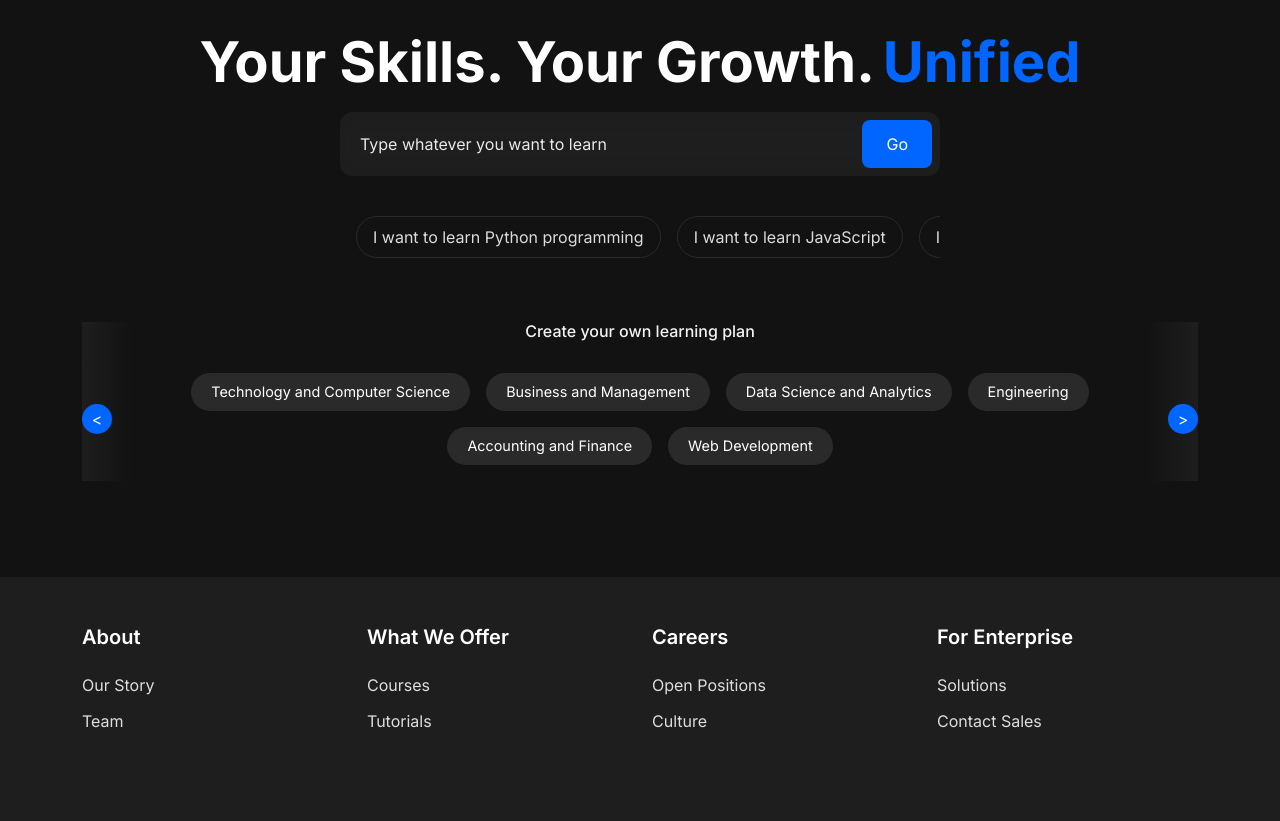
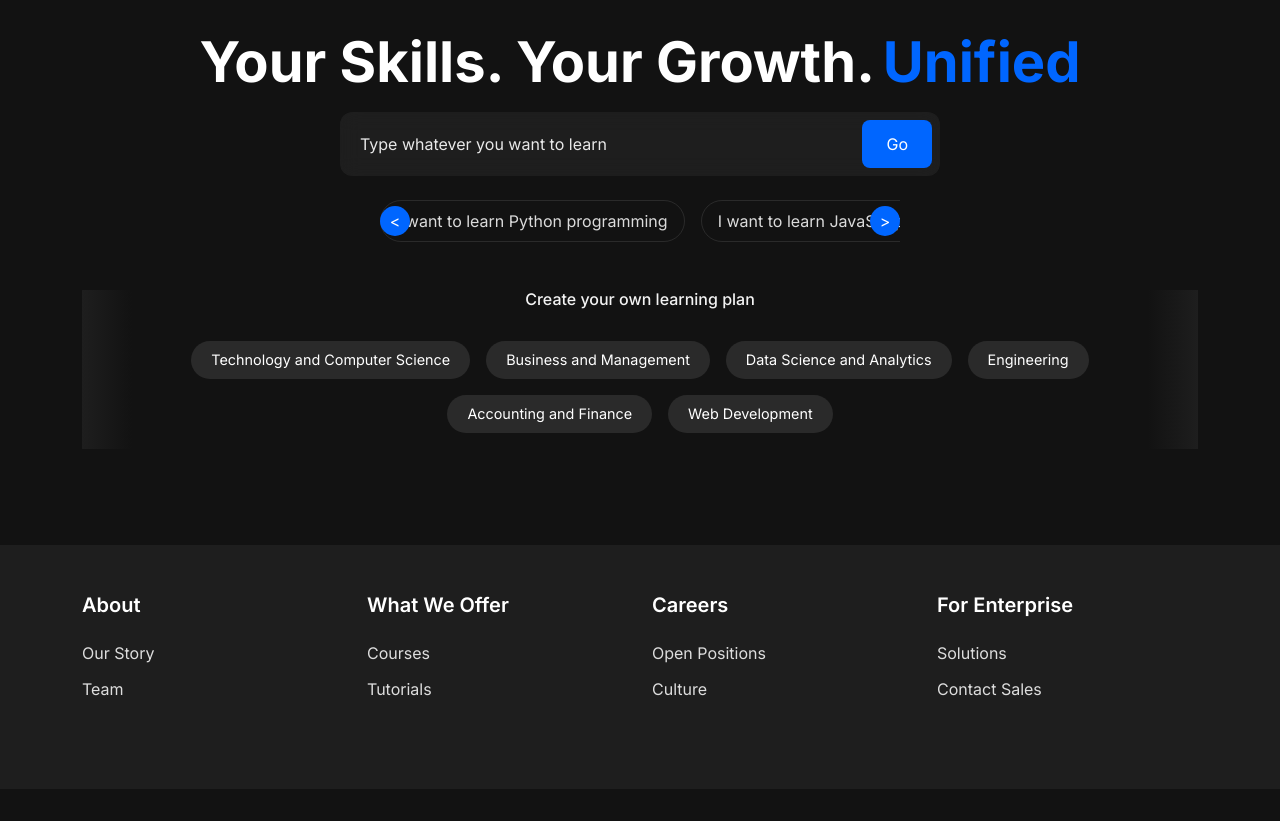
Before and after one commit to srikrishna-Challa/LearnerID_HTML, a Flask app: page / in a window 1280 px wide. Shown: the part 146-967 px from the top of the page. After the commit the page ends 842 px from the top, so only its background shows below. Run offline with Flask 3, Linux system fonts and the light colour scheme.

Commit message:
Agent query: Can you verify if: 1. The scroll arrows have been moved to the recommendations section? 2. The recommendations section scrolls smoothly with the arrows? 3. The categories section still scrolls horizontally but without arrows?

```diff
--- a/static/css/style.css
+++ b/static/css/style.css
@@ -605,6 +605,18 @@
     outline: none;
     border-color: var(--primary-color);
 }
+.scroll-container-wrapper {
+    position: relative;
+    display: flex;
+    align-items: center;
+    margin: 0 40px;
+}
+
+.popular-searches .scroll-container {
+    overflow-x: hidden;
+    margin: 0;
+    padding: 0;
+}
 .topics-container {
     position: relative;
     display: flex;
--- a/templates/index.html
+++ b/templates/index.html
@@ -43,18 +43,20 @@
                 </div>
 
                 <div class="popular-searches mt-4">
+                    <div class="scroll-container-wrapper">
+                        <button class="scroll-arrow left-arrow">&lt;</button>
                         <div class="scroll-container">
                             <button class="btn btn-outline-secondary" onclick="showQuestionnaire()">I want to learn Python programming</button>
                             <button class="btn btn-outline-secondary" onclick="showQuestionnaire()">I want to learn JavaScript</button>
                             <button class="btn btn-outline-secondary" onclick="showQuestionnaire()">I want to learn React</button>
+                        </div>
+                        <button class="scroll-arrow right-arrow">&gt;</button>
                     </div>
                 </div>
             </div>
 
             <div class="categories-section mt-5">
                 <h6 class="text-light mb-3">Create your own learning plan</h6>
-                <div class="topics-container">
-                    <button class="scroll-arrow left-arrow">&lt;</button>
                 <div class="topics">
                     <span class="topic-pill" onclick="showQuestionnaire()">Technology and Computer Science</span>
                     <span class="topic-pill" onclick="showQuestionnaire()">Business and Management</span>
@@ -62,8 +64,6 @@
                     <span class="topic-pill" onclick="showQuestionnaire()">Engineering</span>
                     <span class="topic-pill" onclick="showQuestionnaire()">Accounting and Finance</span>
                     <span class="topic-pill" onclick="showQuestionnaire()">Web Development</span>
-                    </div>
-                    <button class="scroll-arrow right-arrow">&gt;</button>
                 </div>
             </div>
 
```
Lines whose indentation alone changed are shown as unchanged.
